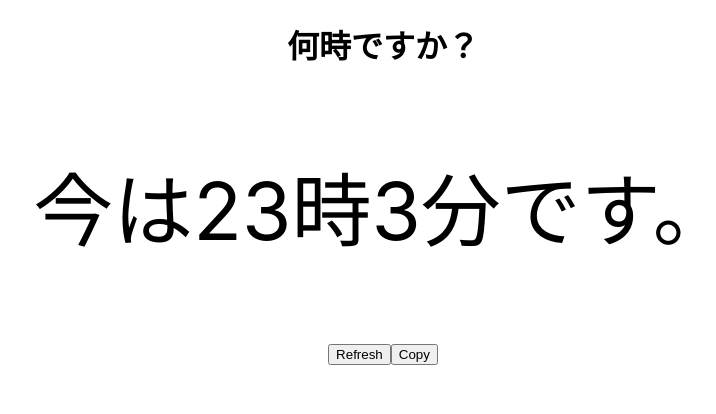
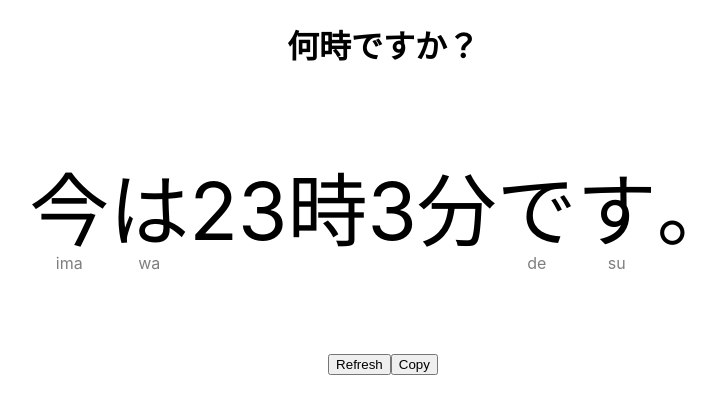
Before and after one commit to diogocampos/nanji, a React (Create React App) app: page / in a window 1280 px wide. Shown: the top 414 px of the page, without its empty margins (257-973 px from the left). Built offline with nearby package versions, Linux system fonts and the light colour scheme.

Commit message:
Add ruby rendering

```diff
--- a/src/components/App/index.tsx
+++ b/src/components/App/index.tsx
@@ -1,14 +1,13 @@
-import { useMemo, useState } from 'react'
+import { Fragment, useMemo, useState } from 'react'
 
 import { getNewPhrase } from '../../lib/nanji'
+import Ruby from '../../lib/ruby'
 import Speaker from '../Speaker'
 import './styles.css'
 
 export default function App() {
   const [phrase, setPhrase] = useState(getNewPhrase)
   const text = useMemo(() => phrase.toString(), [phrase])
-
-  console.log(phrase.toDebugString())
 
   function handleRefresh() {
     setPhrase(getNewPhrase(phrase))
@@ -25,7 +24,7 @@ export default function App() {
       </h1>
 
       <p className='time' lang='ja'>
-        {text}
+        <RubySequence content={phrase} />
       </p>
 
       <button onClick={handleRefresh}>Refresh</button>
@@ -35,3 +34,18 @@ export default function App() {
     </div>
   )
 }
+
+function RubySequence(props: { content: Ruby }) {
+  return (
+    <ruby>
+      {props.content.map(({ base, text }, i) => (
+        <Fragment key={i}>
+          {base}
+          <rp>(</rp>
+          <rt>{text}</rt>
+          <rp>)</rp>
+        </Fragment>
+      ))}
+    </ruby>
+  )
+}
--- a/src/components/App/styles.css
+++ b/src/components/App/styles.css
@@ -5,3 +5,13 @@
 .App .time {
   font-size: 500%;
 }
+
+.App ruby {
+  -webkit-ruby-position: after;
+  ruby-position: under;
+}
+
+.App ruby rt {
+  font-size: 20%;
+  opacity: 0.5;
+}
```
